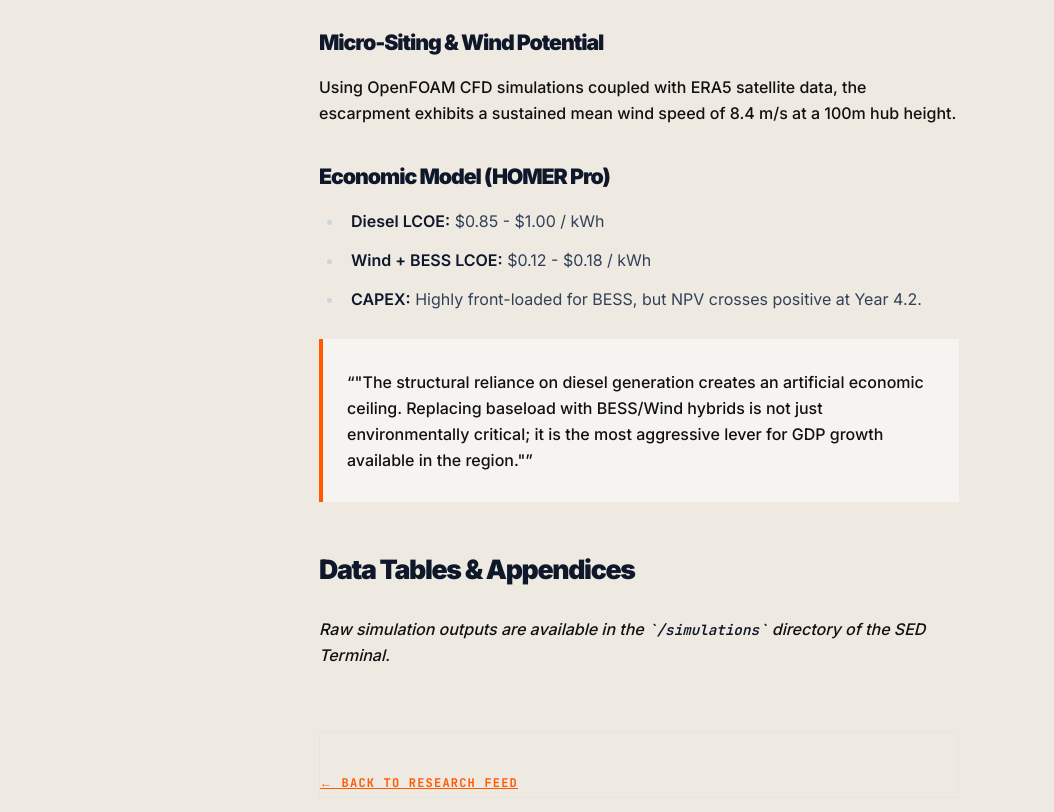
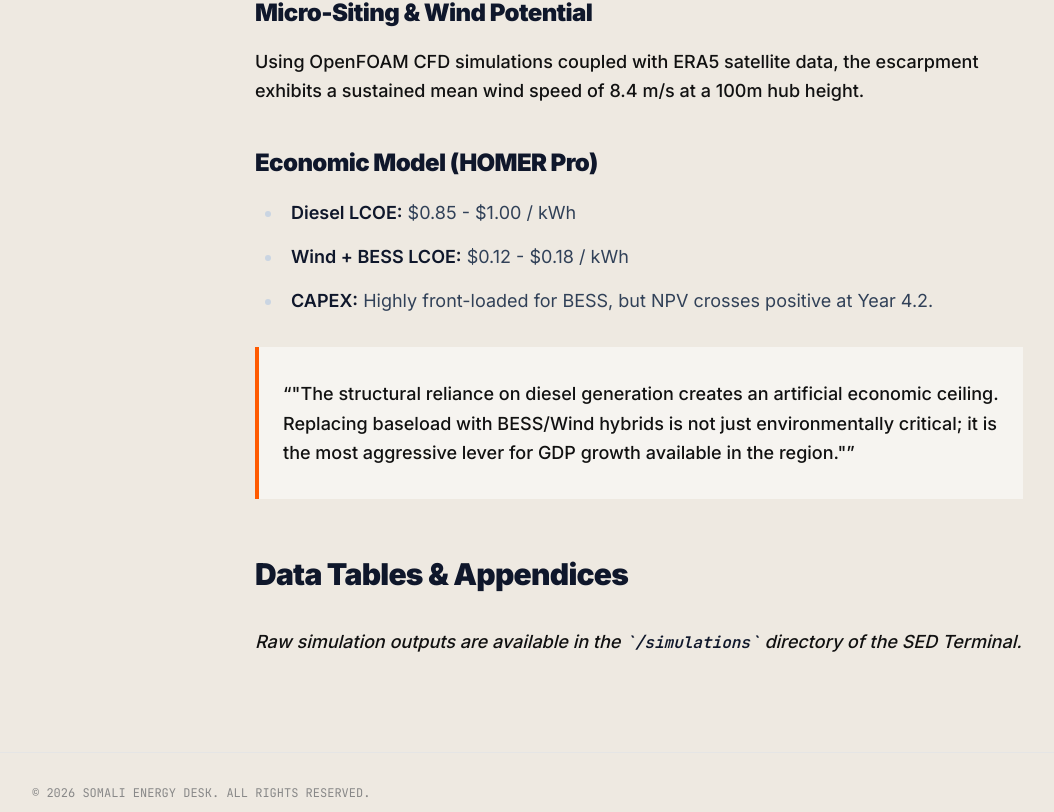
Before and after one commit to engnrhussein/somali-energy-desk, a Next.js app: page /briefs/lcoe-bess-vs-diesel in a window 1280 px wide. Shown: the part 768-1580 px from the top of the page, without its empty margins (1-1055 px from the left). Built offline with nearby package versions, Linux system fonts and the light colour scheme.

Commit message:
Revert "style: add typography styling for markdown elements but allow full width to eliminate huge side margins"
This reverts commit 2b9394d79d2e47f4f53e294ec3392a3f016344b1.

```diff
--- a/src/app/briefs/[slug]/page.tsx
+++ b/src/app/briefs/[slug]/page.tsx
@@ -53,7 +53,7 @@ export default async function BriefPage(
   }
 
   return (
-    <article className="w-full px-8 py-12 md:px-16 md:py-16">
+    <>
       <header className="mb-12">
         <h1 className="text-4xl md:text-5xl font-black tracking-tighter leading-tight mb-4 uppercase">{data.title}</h1>
         <div className="flex items-center gap-4 text-xs font-mono font-bold tracking-widest text-slate-dim uppercase">
@@ -63,15 +63,7 @@ export default async function BriefPage(
         </div>
       </header>
 
-      <div className="prose prose-slate max-w-none prose-headings:font-black prose-headings:tracking-tighter prose-a:text-safety hover:prose-a:text-onyx prose-a:transition-colors prose-img:rounded-sm prose-img:shadow-sm prose-table:w-full prose-th:bg-slate-50 prose-th:p-4 prose-td:p-4 prose-td:border-b prose-td:border-slate-100">
-        <MDXRemote source={content} />
-      </div>
-
-      <div className="mt-16 pt-8 border-t border-hairline">
-        <a href="/#research" className="text-xs font-mono font-bold tracking-widest uppercase text-slate-dim hover:text-safety transition-colors">
-          &larr; Back to Research Feed
-        </a>
-      </div>
-    </article>
+      <MDXRemote source={content} />
+    </>
   );
 }
```
